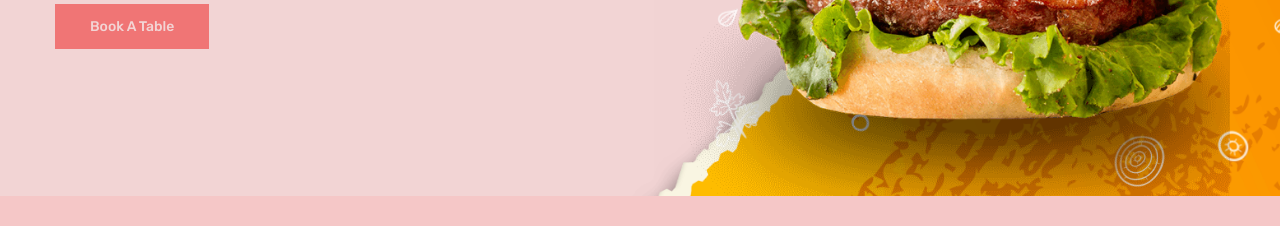
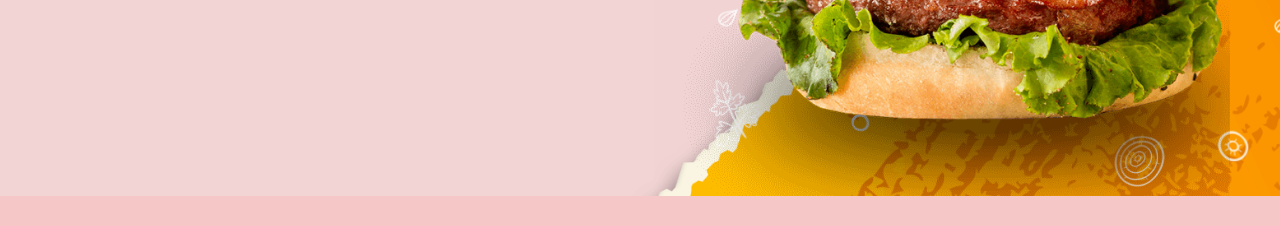
Before and after one commit to Irish051998/CWD-BATCH25-2023-PROJECT, a plain HTML site: page index.html in a window 1280 px wide. Shown: the part 574-800 px from the top of the page. Drawn offline with nearby package versions, Linux system fonts and the light colour scheme.

Commit message:
Update index.html

```diff
--- a/index.html
+++ b/index.html
@@ -102,7 +102,6 @@
             <p class="hero-subtitle">Eat Sleep And Relax</p>
             <h2 class="h1 hero-title">Super delicious Burger in town!</h2>
             <p class="hero-text">"One cannot think well, love well, sleep well, if one has not dined well."</p>
-            <button class="btn">Book A Table</button>
           </div>
           <figure class="hero-banner">
             <img src="./assets/images/hero-banner-bg.png" width="820" height="716" alt="" aria-hidden="true"
```
